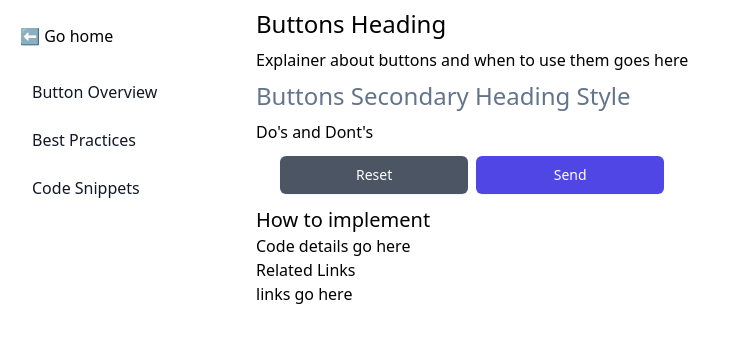
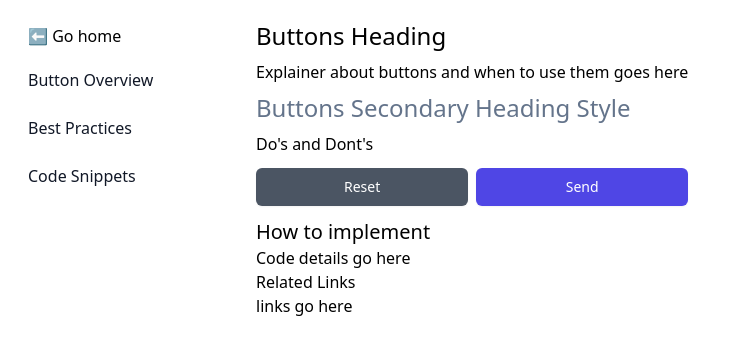
Before and after one commit to tayv/Project-Bubblegum, a Next.js app: page /forms/buttons in a window 1280 px wide. Shown: the top 354 px of the page, without its empty margins (0-730 px from the left). Built offline with nearby package versions, Linux system fonts and the light colour scheme.

Commit message:
Sidebar spacing updates

```diff
--- a/components/layout/Breadcrumbs.tsx
+++ b/components/layout/Breadcrumbs.tsx
@@ -6,7 +6,7 @@ const Breadcrumbs = () => {
 
   <>
     <Link href="/">
-      <a className="block p-2 pb-6 underline no-underline hover:decoration-dashed underline-offset-4 hover:text-blue-600 focus:text-blue-600">
+      <a className="block p-2 pb-3 ml-2 underline no-underline hover:decoration-dashed underline-offset-4 hover:text-blue-600 focus:text-blue-600">
       ⬅️ Go home
       </a>
     </Link>
--- a/components/layout/SideNav.tsx
+++ b/components/layout/SideNav.tsx
@@ -40,17 +40,17 @@ const SideNav: FC<SideNavProps> = ({
             <ul className="space-y-2">
               <li>
                 <a href="#" className="flex items-center p-2 text-base font-normal text-gray-900 rounded-lg hover:bg-gray-300">
-                  <span className="flex-1 ml-3 whitespace-nowrap">Button Overview</span>
+                  <span className="flex-1 ml-2 whitespace-nowrap">Button Overview</span>
                 </a>
               </li>
               <li>
                 <a href="#" className="flex items-center p-2 text-base font-normal text-gray-900 rounded-lg hover:bg-gray-300">
-                  <span className="flex-1 ml-3 whitespace-nowrap">Best Practices</span>
+                  <span className="flex-1 ml-2 whitespace-nowrap">Best Practices</span>
                 </a>
               </li>
               <li>
                 <a href="#" className="flex items-center p-2 text-base font-normal text-gray-900 rounded-lg hover:bg-gray-300">
-                  <span className="flex-1 ml-3 whitespace-nowrap">Code Snippets</span>
+                  <span className="flex-1 ml-2 whitespace-nowrap">Code Snippets</span>
                 </a>
               </li>
             </ul>
--- a/pages/forms/buttons.tsx
+++ b/pages/forms/buttons.tsx
@@ -21,7 +21,7 @@ export default function MyRadioGroup() {
     <>
       <div className="h-screen flex flex-initial flex-row">
         <SideNav />
-        <div>
+        <div className="py-3">
           <HeadingArticle text="Buttons Heading" size="h1" type="primary"/>
           <p>Explainer about buttons and when to use them goes here</p>
           <HeadingArticle text="Buttons Secondary Heading Style" size="h1" type="secondary"/>
@@ -29,7 +29,7 @@ export default function MyRadioGroup() {
           <HeadingArticle text="When to use a button" size="h2" />
           <p>Do's and Dont's</p>
 
-        <div className="grid grid-cols-2 gap-2 px-4 py-3 text-right sm:px-6">
+        <div className="grid grid-cols-2 gap-2 py-3 text-right">
           <button
             className="block inline-flex justify-center max-w-xs py-2 px-4 border border-transparent shadow-sm text-sm font-medium rounded-md text-white bg-gray-600 hover:bg-gray-700 focus:outline-none focus:ring-2 focus:ring-offset-2 focus:ring-indigo-500"
           >
```
